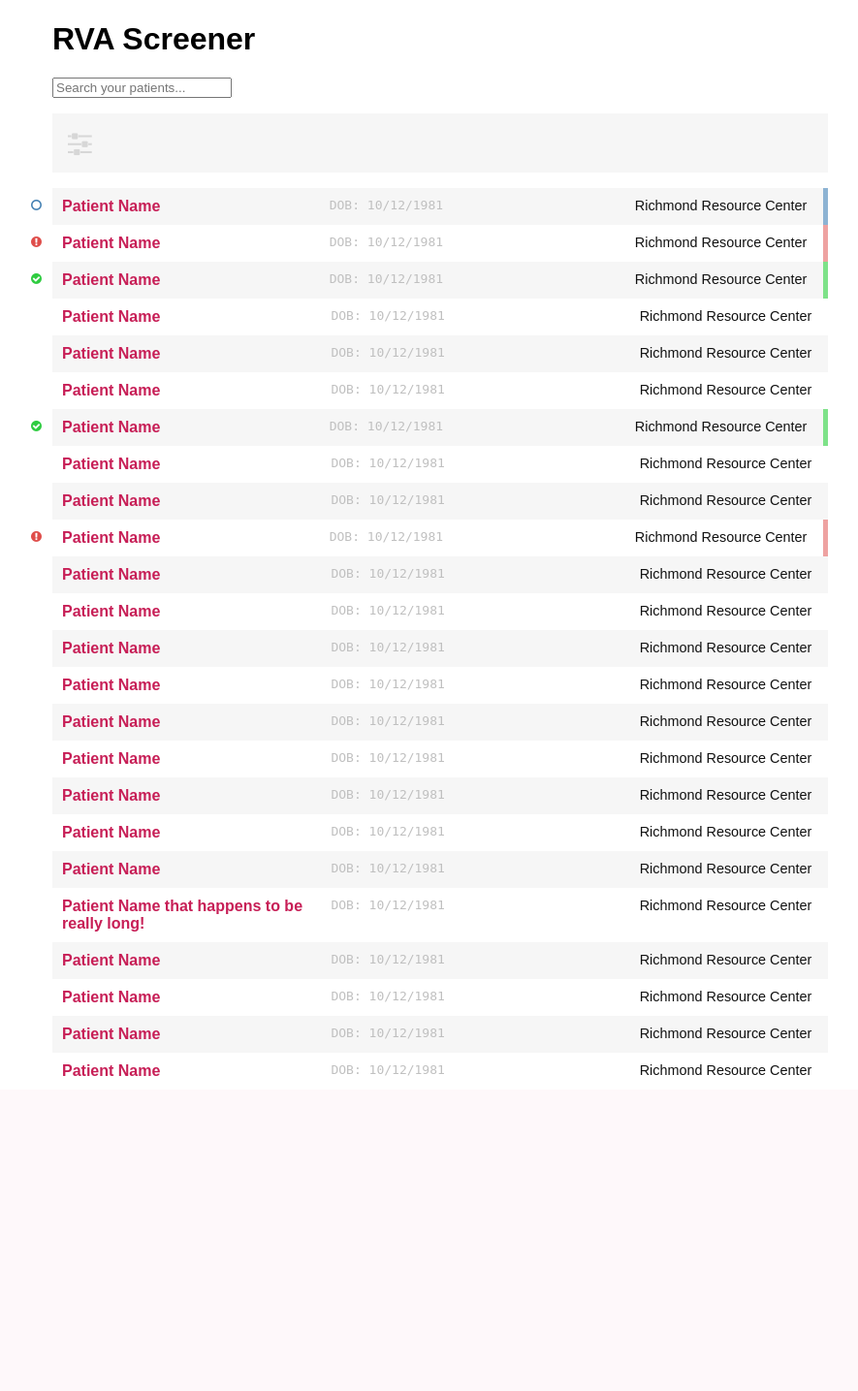
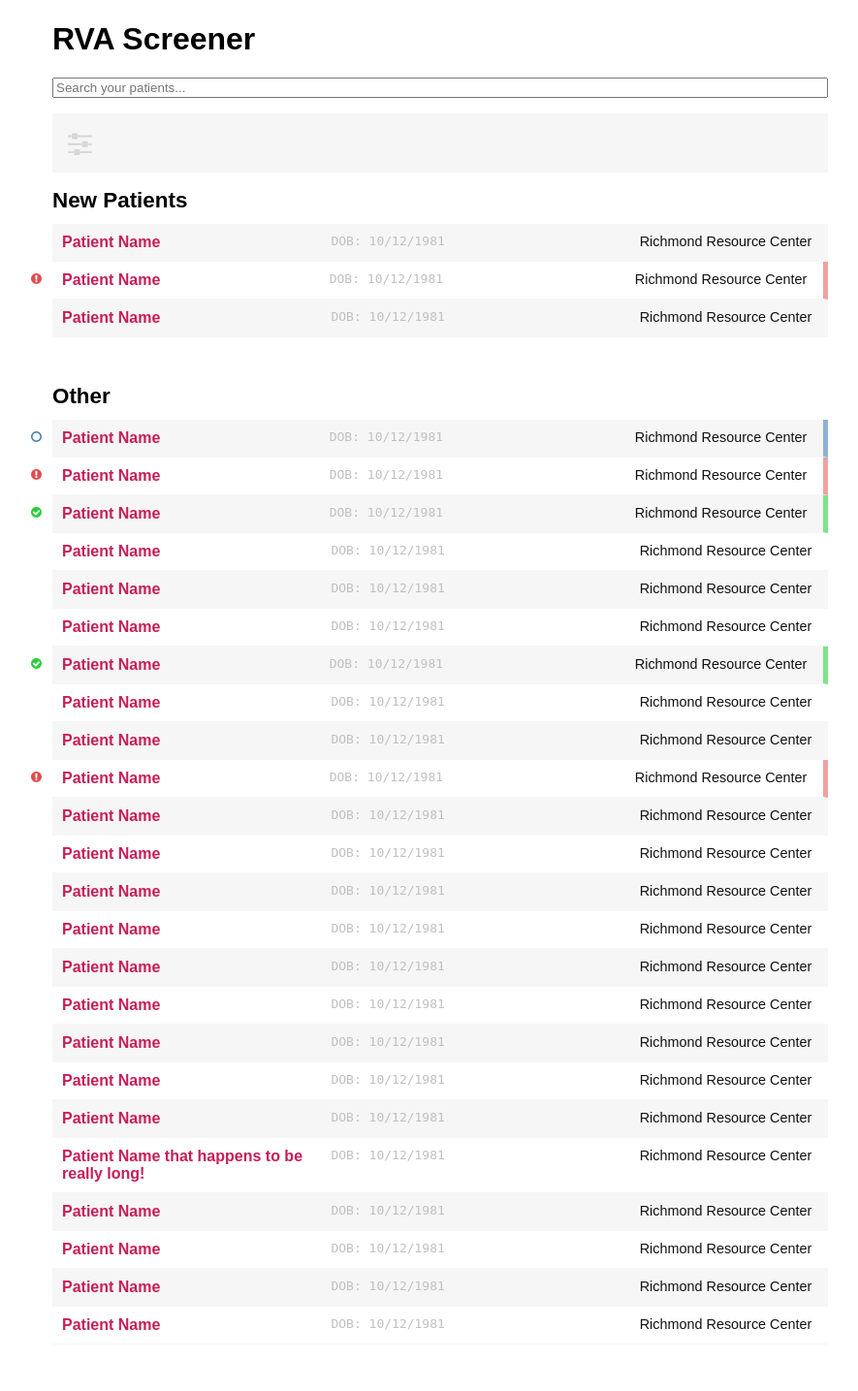
Before and after one commit to codeforamerica/rva-screening-ui-prototypes, a Flask app: template app/templates/landing.html in a window 1280 px wide. Shown: the part 42-1477 px from the top of the page at 97% size, without its empty margins (186-1071 px from the left). Before the commit the page ends 1152 px from the top, so only its background shows below. Run offline with Flask 2, Linux system fonts and the light colour scheme; the template is opened without the code that fills it, so the values that code supplies are empty; style sheets or scripts are compiled from the project's sources; some libraries are stand-ins or nearby versions.

Commit message:
show different tables in landing page based on patient categories

```diff
--- a/app/templates/landing.html
+++ b/app/templates/landing.html
@@ -35,12 +35,41 @@
     <div id="patient-search">
 
       <div class="form_field">
-        <input type="text" class="search field_input" placeholder="Search your patients..."/>
+        <input type="text" class="search field_input field_input_big" placeholder="Search your patients..."/>
       </div>
 
       <div class="filter" id="filter"></div>
 
+
       <ul class="list list_table">
+        <span class="list_table_title">New Patients</span>
+        <li class="list_patient">
+          <a href="#">
+            <span class="list_patient_item list_patient_name ">Patient Name</span>
+            <span class="list_patient_item list_patient_dob">DOB: 10/12/1981</span>
+            <span class="list_patient_item list_patient_edits">Richmond Resource Center</span>
+          </a>
+        </li>
+
+        <li class="list_patient list_patient_warning">
+          <a href="#">
+            <span class="list_patient_item list_patient_name">Patient Name</span>
+            <span class="list_patient_item list_patient_dob">DOB: 10/12/1981</span>
+            <span class="list_patient_item list_patient_edits">Richmond Resource Center</span>
+          </a>
+        </li>
+        <li class="list_patient">
+          <a href="#">
+            <span class="list_patient_item list_patient_name">Patient Name</span>
+            <span class="list_patient_item list_patient_dob">DOB: 10/12/1981</span>
+            <span class="list_patient_item list_patient_edits">Richmond Resource Center</span>
+          </a>
+        </li>
+      </ul>
+
+
+      <ul class="list list_table">
+        <span class="list_table_title">Other</span>
         <li class="list_patient list_patient_new">
           <a href="#">
             <span class="list_patient_item list_patient_name ">Patient Name</span>
--- a/front/sass/forms/fields.scss
+++ b/front/sass/forms/fields.scss
@@ -14,6 +14,13 @@
 // an individual input element in a field
 .field_input {
   display: block;
+  width: 100%;
+  .field_input_large {
+    padding: .7em 1em;
+    border-radius: 5px;
+    border: 1px solid #e5e5e5;
+    font-size: 1.23em;
+  }
 }
 
 
--- a/front/sass/patient/listings.scss
+++ b/front/sass/patient/listings.scss
@@ -49,13 +49,22 @@ $ui-success: $color-green;
   @include list_reset();
 }
 
-.list_table {}
+.list_table {
+  margin-bottom: 3em;
+  .list_table_title {
+    font-size: 1.4em;
+    font-weight: 900;
+    display:block;
+    margin-bottom: .5em;
+  }
+}
 .list_patient {
   position: relative;
   @include bbox();
   display: block;
   width: 100%;
-  &:nth-child(2n-1) {
+  border-bottom: 1px solid #f6f6f6;
+  &:nth-child(2n) {
     background-color: #f6f6f6;
   }
   a {
```
